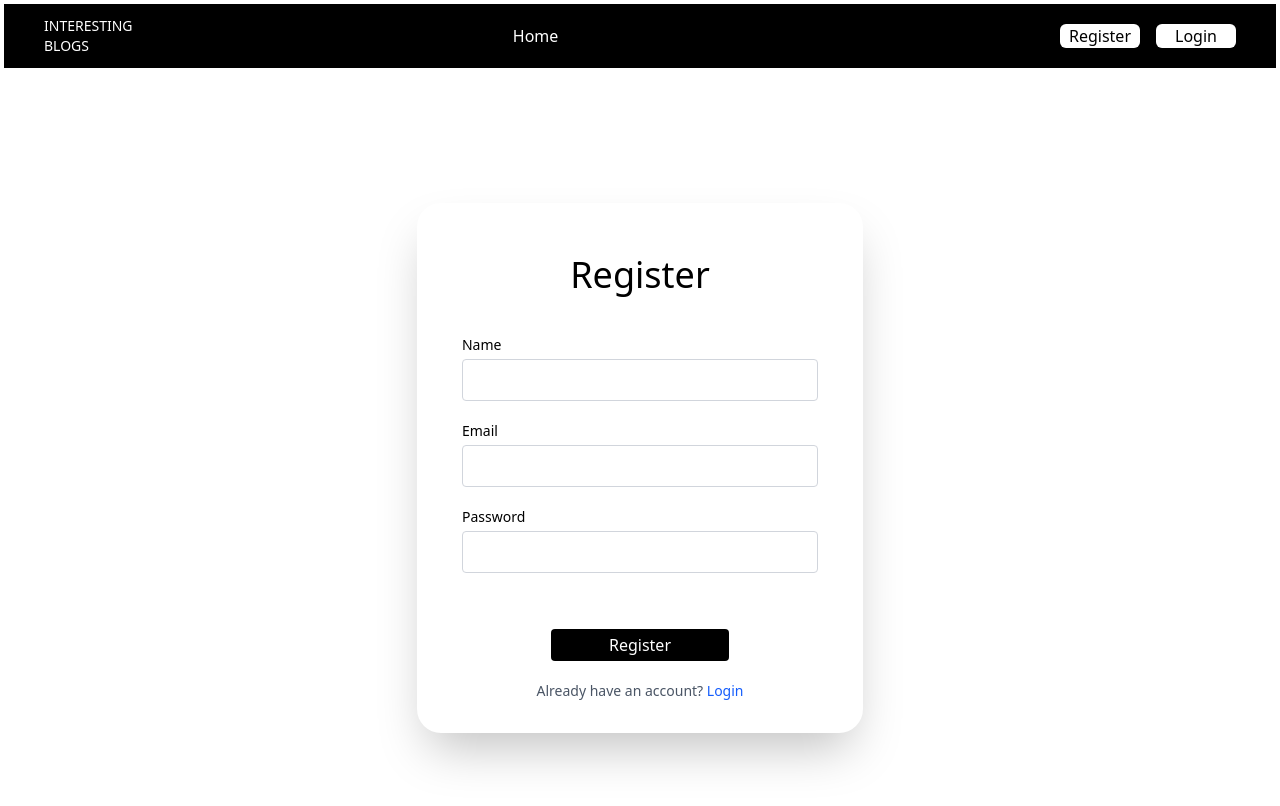
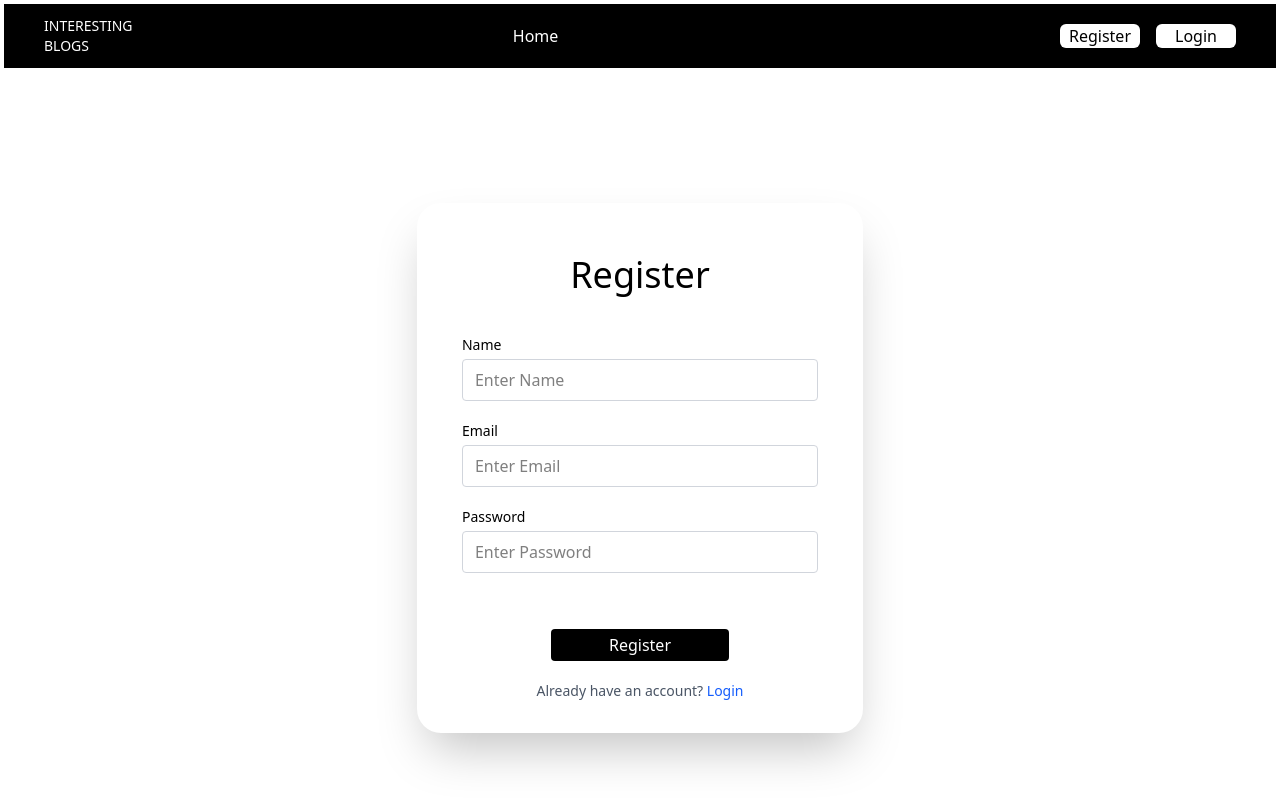
Before and after one commit to Tarun-saini001/BlogsFrontend, a React app: page /signup in a window 1280 px wide. Shown: the top 806 px of the page. Built offline with nearby package versions, Linux system fonts and the light colour scheme; the HTML template or start-up script is replaced by a standard one.

Commit message:
toast on serer error

```diff
--- a/package.json
+++ b/package.json
@@ -15,6 +15,7 @@
     "react-dom": "^19.2.0",
     "react-icons": "^5.5.0",
     "react-router-dom": "^7.13.0",
+    "react-toastify": "^11.0.5",
     "tailwindcss": "^4.1.18"
   },
   "devDependencies": {
--- a/src/main.jsx
+++ b/src/main.jsx
@@ -4,14 +4,20 @@ import './index.css'
 import App from './App.jsx'
 import { BrowserRouter } from 'react-router-dom'
 import AuthProvider from "./context/AuthContext";
+import { ToastContainer } from "react-toastify";
+import "react-toastify/dist/ReactToastify.css";
+
 
 
 createRoot(document.getElementById('root')).render(
   <StrictMode>
     <BrowserRouter>
-    <AuthProvider>
-    <App />
-  </AuthProvider>
+      <AuthProvider>
+        <>
+          <App />
+          <ToastContainer position="top-right" autoClose={3000} />
+        </>
+      </AuthProvider>
     </BrowserRouter>
   </StrictMode>,
 )
--- a/src/pages/Loginn.jsx
+++ b/src/pages/Loginn.jsx
@@ -1,6 +1,8 @@
 import React, { useContext, useState } from 'react'
 import { AuthContext } from "../context/AuthContext";
-import { useNavigate , Link} from 'react-router-dom';
+import { useNavigate, Link } from 'react-router-dom';
+import { toast } from "react-toastify";
+
 
 
 const Login = () => {
@@ -57,32 +59,26 @@ const Login = () => {
             const data = await response.json();
             console.log("Login response:", data);
 
-            console.log('data.token: ', data.data.token);
-            if (response.ok && data.data.token) {
-                login(data.data.token);
-                setErrors({});
-                setFormData({
-                    email: "",
-                    password: ""
-                });
+            console.log('data.token: ', data.data?.token);
 
-                console.log("Before navigate");
-                navigate("/");
-                console.log("After navigate");
-
-            } else {
             if (data.errors) {
                 const formattedErrors = {};
                 data.errors.forEach(err => {
                     formattedErrors[err.field] = err.message;
                 });
                 setErrors(formattedErrors);
+
+            } else if (data.data?.token) {
+
+                login(data.data.token);
+                setErrors({});
+                setFormData({ email: "", password: "" });
+                navigate("/");
+
             } else {
-                    // alert(data.message || "login failed");
-                    console.log("errorrrrr")
+                toast.error(data.message || "Invalid email or password");
+            }
 
-                }
-            }
         } catch (error) {
             console.log(error);
             setErrors({ general: "Something went wrong" });
@@ -101,6 +97,7 @@ const Login = () => {
                     <input
                         type="email"
                         name="email"
+                        placeholder='Enter Email'
                         value={formData.email}
                         onChange={handleChange}
                         className={`bg-white px-3 py-2 border rounded focus:outline-none focus:ring-2 ${errors.email
@@ -119,6 +116,7 @@ const Login = () => {
                     <input
                         type="password"
                         name="password"
+                        placeholder='Enter Password'
                         value={formData.password}
                         onChange={handleChange}
                         className={`bg-white px-3 py-2 border rounded focus:outline-none focus:ring-2 ${errors.password
--- a/src/pages/Signup.jsx
+++ b/src/pages/Signup.jsx
@@ -67,7 +67,7 @@ const Signup = () => {
             } else {
                 console.log('data:--- ', data);
                 if (data.errors) {
-
+                   const formattedErrors ={}
                     data.errors.forEach(err => {
                         formattedErrors[err.field] = err.message;
                     });
@@ -85,7 +85,7 @@ const Signup = () => {
     };
     return (
         <div className=' h-screen flex justify-center items-center'>
-           <div className='w-[35%] h-auto text-black shadow-2xl rounded-3xl py-8 flex flex-col items-center gap-5'>
+            <div className='w-[35%] h-auto text-black shadow-2xl rounded-3xl py-8 flex flex-col items-center gap-5'>
 
                 <p className='text-4xl p-5'>Register</p>
                 <div className="w-[80%] flex flex-col space-y-1">
@@ -93,6 +93,7 @@ const Signup = () => {
                     <input
                         type="text"
                         name="name"
+                        placeholder='Enter Name'
                         value={formData.name}
                         onChange={handleChange}
                         className={`bg-white px-3 py-2 border rounded focus:outline-none focus:ring-2 ${errors.name
@@ -111,6 +112,7 @@ const Signup = () => {
                     <input
                         type="email"
                         name="email"
+                        placeholder='Enter Email'
                         value={formData.email}
                         onChange={handleChange}
                         className={`bg-white px-3 py-2 border rounded focus:outline-none focus:ring-2 ${errors.email
@@ -129,6 +131,7 @@ const Signup = () => {
                     <input
                         type="password"
                         name="password"
+                        placeholder='Enter Password'
                         value={formData.password}
                         onChange={handleChange}
                         className={`bg-white px-3 py-2 border rounded focus:outline-none focus:ring-2 ${errors.password
```
Also changed, not shown: 1 other file (tests, documents, lock files or other folders). Lines whose indentation alone changed are shown as unchanged.
